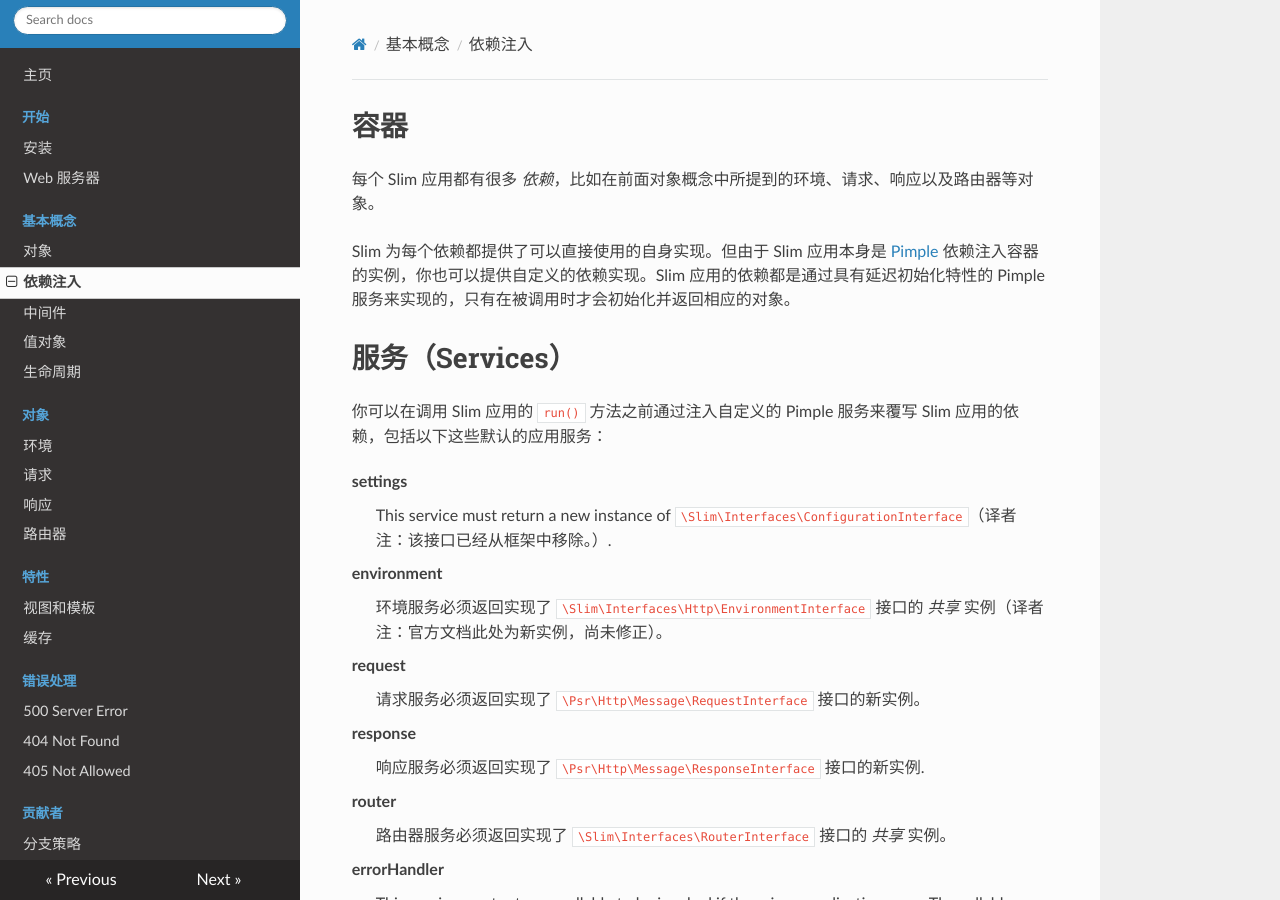
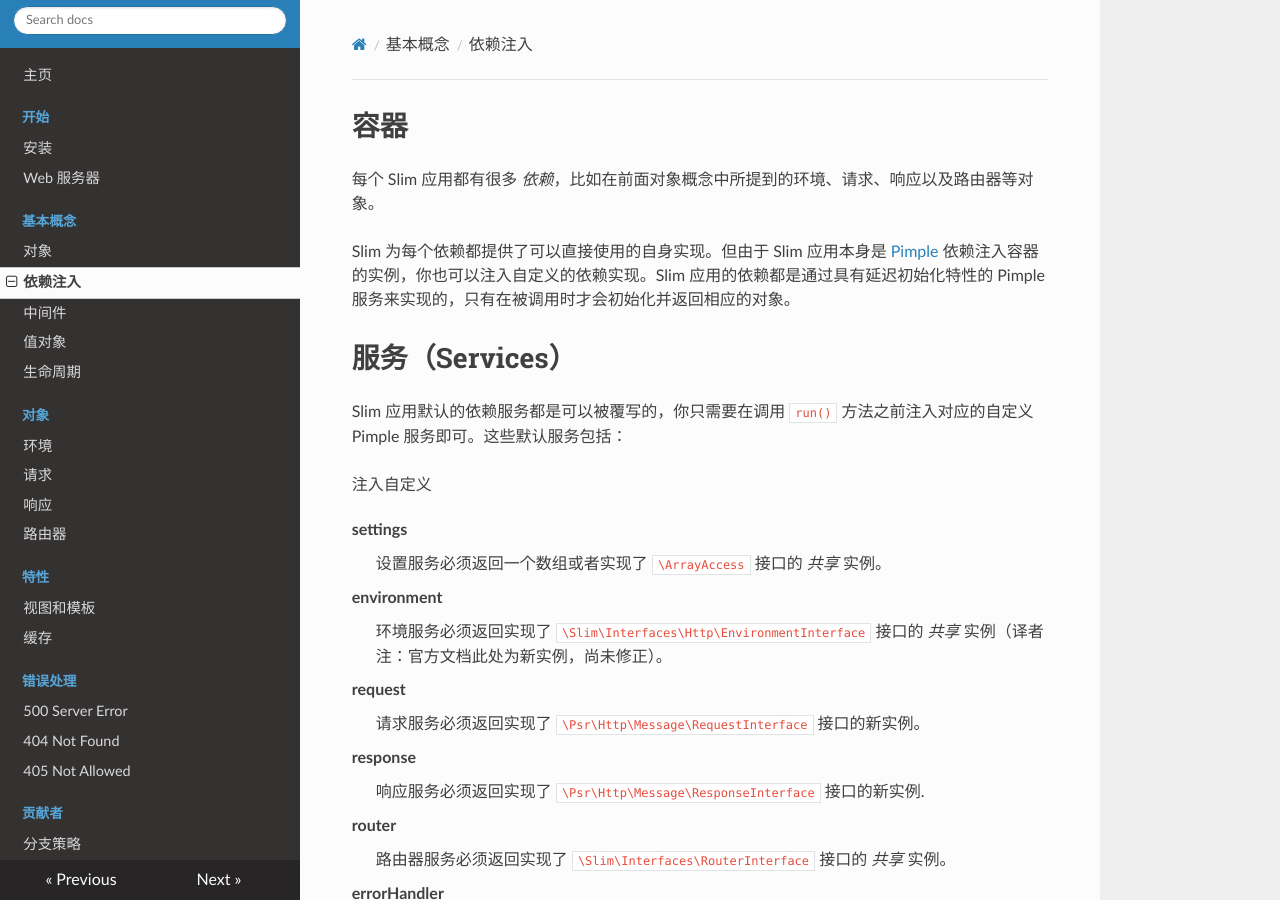
Before and after one commit to zither/slim-chinese-documentation, an MkDocs documentation site: the page built from docs/concepts/di.md, in a window 1280 px wide and 900 px high. Built offline with MkDocs 1.6.1, drawn with Linux system fonts in a browser that asks for light colours; nearby versions of some CDN libraries; old or Windows-style settings are respelled for this version of MkDocs.

Commit message:
修改部分翻译

```diff
--- a/docs/concepts/di.md
+++ b/docs/concepts/di.md
@@ -2,14 +2,16 @@
 
 每个 Slim 应用都有很多 _依赖_，比如在前面对象概念中所提到的环境、请求、响应以及路由器等对象。
 
-Slim 为每个依赖都提供了可以直接使用的自身实现。但由于 Slim 应用本身是 [Pimple](http://pimple.sensiolabs.org/) 依赖注入容器的实例，你也可以提供自定义的依赖实现。Slim 应用的依赖都是通过具有延迟初始化特性的 Pimple 服务来实现的，只有在被调用时才会初始化并返回相应的对象。
+Slim 为每个依赖都提供了可以直接使用的自身实现。但由于 Slim 应用本身是 [Pimple](http://pimple.sensiolabs.org/) 依赖注入容器的实例，你也可以注入自定义的依赖实现。Slim 应用的依赖都是通过具有延迟初始化特性的 Pimple 服务来实现的，只有在被调用时才会初始化并返回相应的对象。
 
 # 服务（Services）
 
-你可以在调用 Slim 应用的 `run()` 方法之前通过注入自定义的 Pimple 服务来覆写 Slim 应用的依赖，包括以下这些默认的应用服务：
+Slim 应用默认的依赖服务都是可以被覆写的，你只需要在调用 `run()` 方法之前注入对应的自定义 Pimple 服务即可。这些默认服务包括：
+
+注入自定义
 
 settings
-:   This service must return a new instance of `\Slim\Interfaces\ConfigurationInterface`（译者注：该接口已经从框架中移除。）.
+:   设置服务必须返回一个数组或者实现了 `\ArrayAccess` 接口的 _共享_ 实例。
 
 environment
 :   环境服务必须返回实现了 `\Slim\Interfaces\Http\EnvironmentInterface` 接口的 _共享_ 实例（译者注：官方文档此处为新实例，尚未修正）。
```
Also changed, not shown: docs/start/installation.md (+3 -3 lines).
